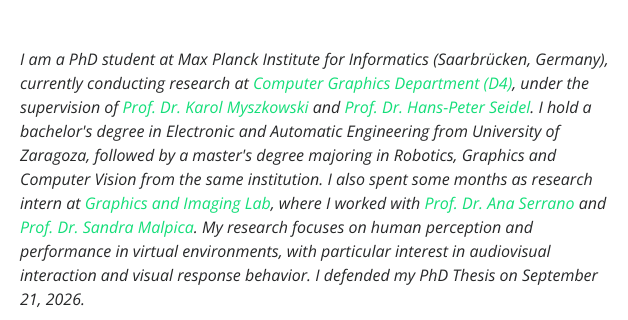
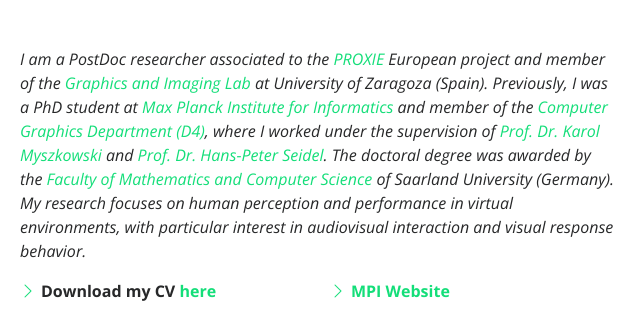
Before and after one commit to DJimenezNavarro/djimeneznavarro.github.io, a plain HTML site: page index.html in a window 1280 px wide. Shown: the part 131-451 px from the top of the page, 652-1280 px from the left. Drawn offline with nearby package versions, Linux system fonts and the light colour scheme.

Commit message:
Update index.html

```diff
--- a/index.html
+++ b/index.html
@@ -6,8 +6,8 @@
     <meta content="width=device-width, initial-scale=1.0" name="viewport">
 
     <title>Daniel Jiménez-Navarro</title>
-  <meta content="PhD Student on Computer Graphics at Max Planck Institute for Informatics (MPI-INF)" name="description">
-  <meta content="D4 Computer Graphics, Daniel Jiménez-Navarro" name="keywords">
+    <meta content="PostDoc at Graphics and Imaging Lab, University of Zaragoza" name="description">
+    <!-- <meta content="D4 Computer Graphics, Daniel Jiménez-Navarro" name="keywords">-->
 
     <!-- Favicons -->
     <link href="assets/data/images/icon.png" rel="icon">
@@ -100,11 +100,12 @@
     <div class="col-lg-8 pt-4 pt-lg-0 content">
       <!--<h3>PhD Candidate</h3>-->
         <p class="fst-italic">
-                    I am a PhD student at Max Planck Institute for Informatics (Saarbrücken, Germany), currently conducting research at <a href="https://www.mpi-inf.mpg.de/de/departments/computer-graphics">Computer Graphics Department (D4)</a>,
-                    under the supervision of <a href="https://people.mpi-inf.mpg.de/~karol/">Prof. Dr. Karol Myszkowski</a> and <a href="https://people.mpi-inf.mpg.de/~hpseidel/">Prof. Dr. Hans-Peter Seidel</a>.
-                    I hold a bachelor's degree in Electronic and Automatic Engineering from University of Zaragoza, followed by a master's degree majoring in Robotics, Graphics and Computer Vision from the same institution.
-                    I also spent some months as research intern at <a href="https://graphics.unizar.es/">Graphics and Imaging Lab</a>, where I worked with <a href="https://ana-serrano.github.io/">Prof. Dr. Ana Serrano</a> and <a href="https://smalpica.github.io/">Prof. Dr. Sandra Malpica</a>.
-                    My research focuses on human perception and performance in virtual environments, with particular interest in audiovisual interaction and visual response behavior. I defended my PhD Thesis on September 21, 2026.
+            I am a PostDoc researcher associated to the <a href="https://ana-serrano.github.io/PROXIE/">PROXIE</a> European project and member of the <a href="https://graphics.unizar.es/">Graphics and Imaging Lab</a> at University of Zaragoza (Spain).
+            Previously, I was a PhD student at <a href="https://www.mpi-inf.mpg.de">Max Planck Institute for Informatics</a> and member of the <a href="https://www.mpi-inf.mpg.de/de/departments/computer-graphics">Computer Graphics Department (D4)</a>, where I worked under the supervision of <a href="https://people.mpi-inf.mpg.de/~karol/">Prof. Dr. Karol Myszkowski</a> and <a href="https://people.mpi-inf.mpg.de/~hpseidel/">Prof. Dr. Hans-Peter Seidel</a>.
+            The doctoral degree was awarded by the <a href="https://www.uni-saarland.de/en/faculty/mi.html">Faculty of Mathematics and Computer Science</a> of Saarland University (Germany).
+            <!--I hold a bachelor's degree in Electronic and Automatic Engineering from University of Zaragoza, followed by a master's degree majoring in Robotics, Graphics and Computer Vision from the same institution.-->
+            <!--I also spent some months as research intern at <a href="https://graphics.unizar.es/">Graphics and Imaging Lab</a>, where I worked with <a href="https://ana-serrano.github.io/">Prof. Dr. Ana Serrano</a> and <a href="https://smalpica.github.io/">Prof. Dr. Sandra Malpica</a>.-->
+            My research focuses on human perception and performance in virtual environments, with particular interest in audiovisual interaction and visual response behavior.
             <div class="row">
                 <div class="col-lg-6">
                     <ul>
```
Lines whose indentation alone changed are shown as unchanged.
